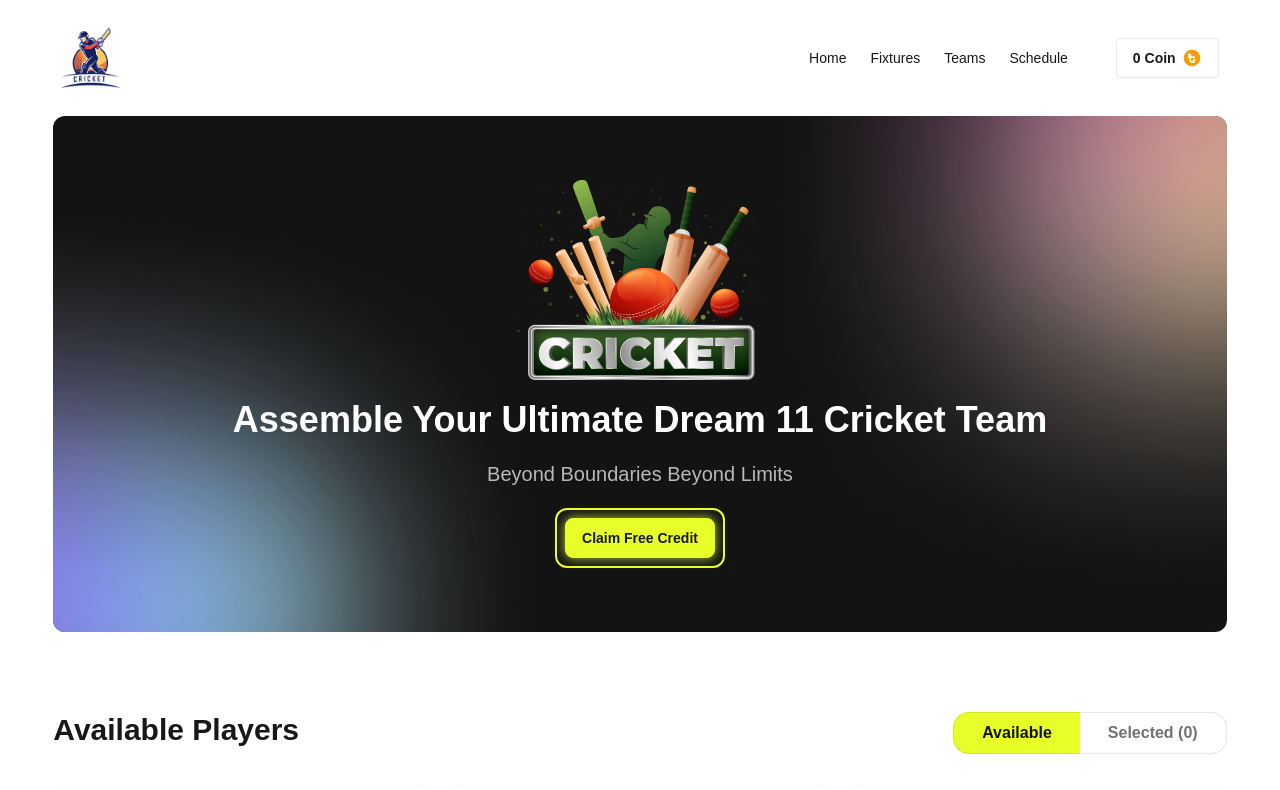
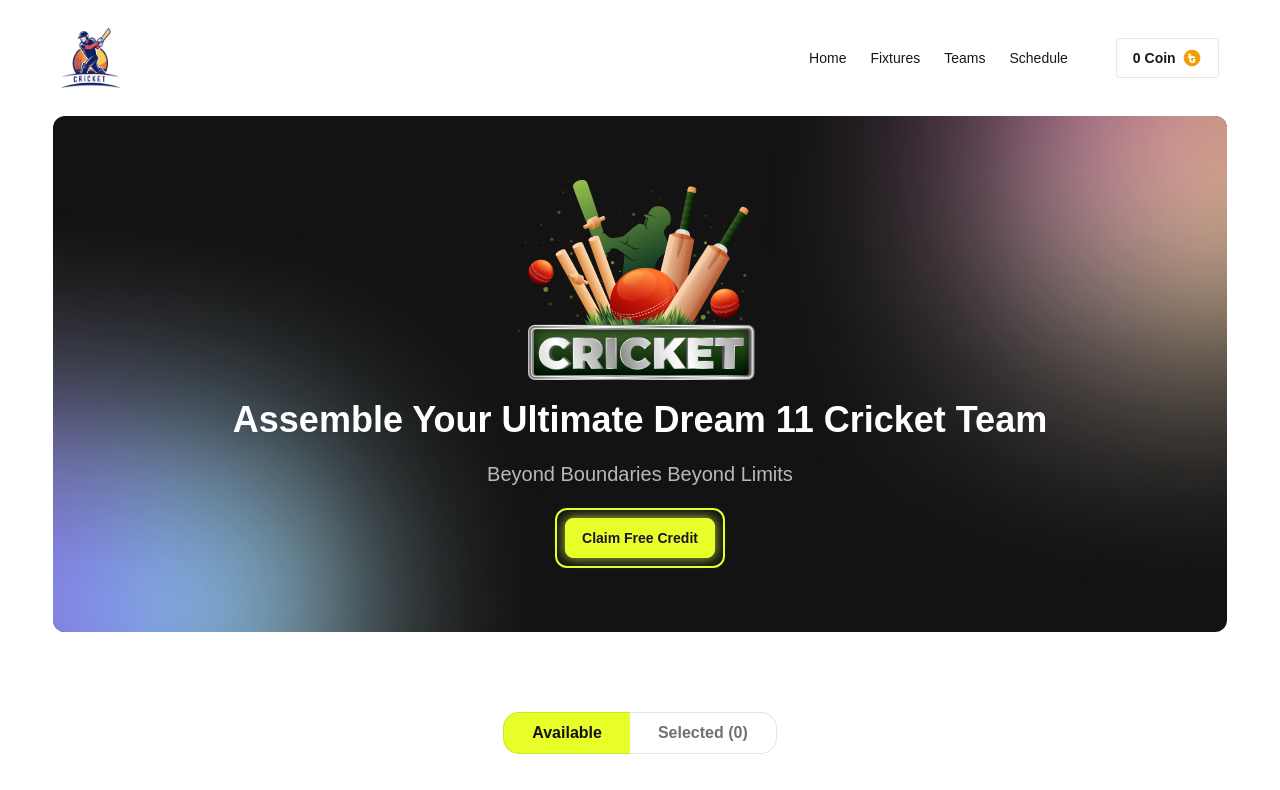
Before and after one commit to Shashuvo/Select-Your-XI, a React (Vite) app: page / in a window 1280 px wide. Shown: the top 790 px of the page. Built offline with nearby package versions, Linux system fonts and the light colour scheme.

Commit message:
selected players responsive added

```diff
--- a/src/App.jsx
+++ b/src/App.jsx
@@ -31,8 +31,8 @@ function App() {
     <>
       <Navbar></Navbar>
       <Banner></Banner>
-      <div className='flex justify-between w-11/12 mx-auto mt-20 mb-8'>
-        <h1 className='font-bold text-3xl'>{toggle ? "Available Players" : "Selected Players"}</h1>
+      <div className='flex flex-col-reverse gap-5 items-center md:gap-0 md:justify-between w-11/12 mx-auto mt-20 mb-8'>
+        <h1 className='font-bold text-3xl mt-8'>{toggle ? "Available Players" : "Selected Players"}</h1>
         <div>
           <button onClick={() => setToggle(true)} className={`py-2 px-7 border border-r-0 border-[#131313]/10 font-bold ${toggle ? "bg-[#E7FE29] text-[#131313]" : "bg-white text-[#131313]/60"}  rounded-l-2xl`}>Available</button>
           <button onClick={() => setToggle(false)} className={`py-2 px-7 border border-l-0 border-[#131313]/10 font-bold ${toggle ? "bg-white text-[#131313]/60" : "bg-[#E7FE29] text-[#131313]"} rounded-r-2xl`}>Selected (<span>{selectedPlayers.length}</span>)</button>
--- a/src/components/SelectedPlayers/SelectedPlayerCard.jsx
+++ b/src/components/SelectedPlayers/SelectedPlayerCard.jsx
@@ -5,9 +5,9 @@ const SelectedPlayerCard = ({ player, handleDeletePlayer }) => {
     const { id, name, image, battingStyle, bowlingStyle } = player;
     return (
         <div className='bg-white border-[#131313]/10 rounded-xl p-6 w-full shadow-sm'>
-            <div className='flex justify-between items-center'>
-                <div className='flex gap-6'>
-                    <img src={image} alt={name} className='w-22 h-22 rounded-xl' />
+            <div className='flex flex-col md:flex-row md:justify-between md:text-left items-center justify-center text-center gap-5'>
+                <div className='flex flex-col md:flex-row gap-6'>
+                    <img src={image} alt={name} className='w-22 h-22 rounded-xl ml-5 md:0' />
                     <div className='flex flex-col gap-1'>
                         <h1 className='text-[#131313] font-semibold text-2xl'>{name}</h1>
                         <span className='text-[#131313]/60'>{battingStyle}</span>
```
